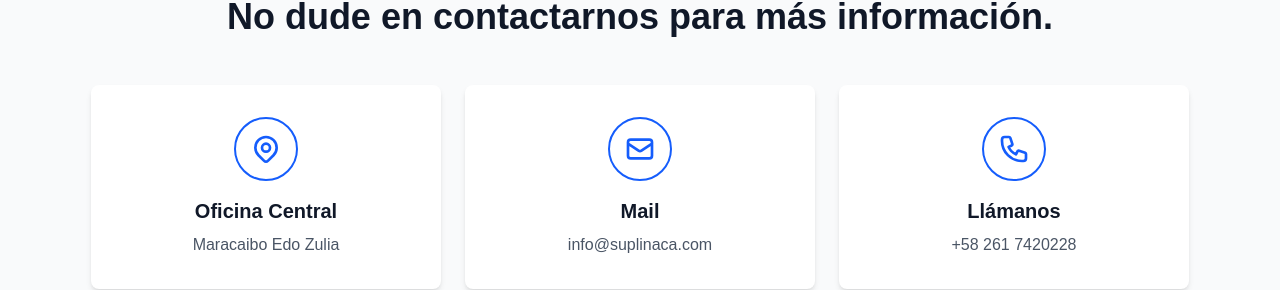
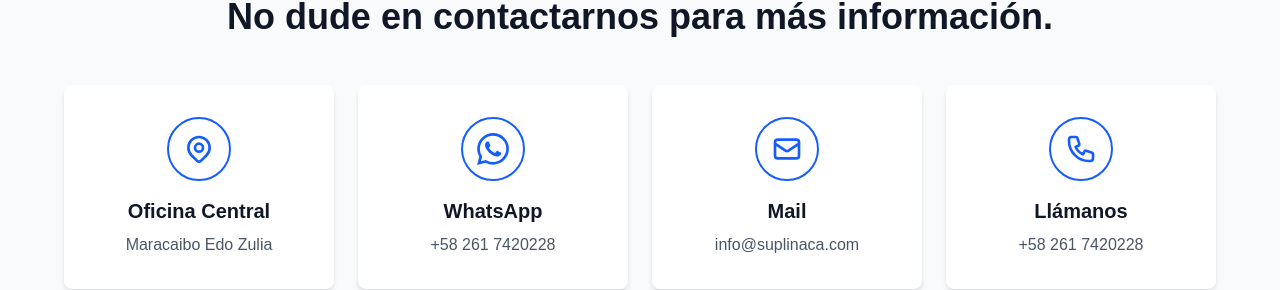
Before and after one commit to Life4Death04/suplinaca-website, a Next.js app: page /contacto in a window 1280 px wide. Shown: the part 515-805 px from the top of the page. Built offline with nearby package versions, Linux system fonts and the light colour scheme.

Commit message:
feat: Refactor ContactInfoCard usage in ContactoPage for improved code reusability and readability

```diff
--- a/app/components/ContactInfoCard.tsx
+++ b/app/components/ContactInfoCard.tsx
@@ -6,7 +6,7 @@
 
 export default function ContactInfoCard({ icon, title, content }: ContactInfoCardProps) {
   return (
-    <div className="flex-1 min-w-[280px] max-w-[350px] bg-white rounded-lg shadow-md p-8 text-center">
+    <div className="flex-1 min-w-[250px] max-w-[300px] bg-white rounded-lg shadow-md p-8 text-center">
       <div className="w-16 h-16 mx-auto mb-4 rounded-full border-2 border-blue-600 flex items-center justify-center">
         {icon}
       </div>
--- a/app/contacto/page.tsx
+++ b/app/contacto/page.tsx
@@ -1,6 +1,7 @@
 import { Metadata } from 'next';
 import Navigation from '../components/Navigation';
 import Footer from '../components/Footer';
+import ContactInfoCard from '../components/ContactInfoCard';
 
 export const metadata: Metadata = {
   title: 'Contacto - Suplimeca | Contáctanos',
@@ -43,42 +44,66 @@
 
           <div className="flex flex-wrap justify-center gap-6">
             {/* Oficina Central Card */}
-            <div className="flex-1 min-w-[280px] max-w-[350px] bg-white rounded-lg shadow-md p-8 text-center">
-              <div className="w-16 h-16 mx-auto mb-4 rounded-full border-2 border-blue-600 flex items-center justify-center">
+            <ContactInfoCard
+              icon={
                 <svg className="w-8 h-8 text-blue-600" fill="none" stroke="currentColor" viewBox="0 0 24 24">
                   <path strokeLinecap="round" strokeLinejoin="round" strokeWidth={2} d="M17.657 16.657L13.414 20.9a1.998 1.998 0 01-2.827 0l-4.244-4.243a8 8 0 1111.314 0z" />
                   <path strokeLinecap="round" strokeLinejoin="round" strokeWidth={2} d="M15 11a3 3 0 11-6 0 3 3 0 016 0z" />
                 </svg>
-              </div>
-              <h3 className="text-xl font-bold mb-2 text-gray-900">Oficina Central</h3>
-              <p className="text-gray-600">Maracaibo Edo Zulia</p>
-            </div>
+              }
+              title="Oficina Central"
+              content={<p>Maracaibo Edo Zulia</p>}
+            />
+
+            {/* WhatsApp Card */}
+            <ContactInfoCard
+              icon={
+                <svg className="w-8 h-8 text-blue-600" fill="currentColor" viewBox="0 0 24 24">
+                  <path d="M17.472 14.382c-.297-.149-1.758-.867-2.03-.967-.273-.099-.471-.148-.67.15-.197.297-.767.966-.94 1.164-.173.199-.347.223-.644.075-.297-.15-1.255-.463-2.39-1.475-.883-.788-1.48-1.761-1.653-2.059-.173-.297-.018-.458.13-.606.134-.133.298-.347.446-.52.149-.174.198-.298.298-.497.099-.198.05-.371-.025-.52-.075-.149-.669-1.612-.916-2.207-.242-.579-.487-.5-.669-.51-.173-.008-.371-.01-.57-.01-.198 0-.52.074-.792.372-.272.297-1.04 1.016-1.04 2.479 0 1.462 1.065 2.875 1.213 3.074.149.198 2.096 3.2 5.077 4.487.709.306 1.262.489 1.694.625.712.227 1.36.195 1.871.118.571-.085 1.758-.719 2.006-1.413.248-.694.248-1.289.173-1.413-.074-.124-.272-.198-.57-.347m-5.421 7.403h-.004a9.87 9.87 0 01-5.031-1.378l-.361-.214-3.741.982.998-3.648-.235-.374a9.86 9.86 0 01-1.51-5.26c.001-5.45 4.436-9.884 9.888-9.884 2.64 0 5.122 1.03 6.988 2.898a9.825 9.825 0 012.893 6.994c-.003 5.45-4.437 9.884-9.885 9.884m8.413-18.297A11.815 11.815 0 0012.05 0C5.495 0 .16 5.335.157 11.892c0 2.096.547 4.142 1.588 5.945L.057 24l6.305-1.654a11.882 11.882 0 005.683 1.448h.005c6.554 0 11.89-5.335 11.893-11.893a11.821 11.821 0 00-3.48-8.413Z"/>
+                </svg>
+              }
+              title="WhatsApp"
+              content={
+                <a
+                  href="https://wa.me/582617420228"
+                  target="_blank"
+                  rel="noopener noreferrer"
+                  className="hover:text-blue-600 transition-colors cursor-pointer"
+                >
+                  +58 261 7420228
+                </a>
+              }
+            />
 
             {/* Mail Card */}
-            <div className="flex-1 min-w-[280px] max-w-[350px] bg-white rounded-lg shadow-md p-8 text-center">
-              <div className="w-16 h-16 mx-auto mb-4 rounded-full border-2 border-blue-600 flex items-center justify-center">
+            <ContactInfoCard
+              icon={
                 <svg className="w-8 h-8 text-blue-600" fill="none" stroke="currentColor" viewBox="0 0 24 24">
                   <path strokeLinecap="round" strokeLinejoin="round" strokeWidth={2} d="M3 8l7.89 5.26a2 2 0 002.22 0L21 8M5 19h14a2 2 0 002-2V7a2 2 0 00-2-2H5a2 2 0 00-2 2v10a2 2 0 002 2z" />
                 </svg>
-              </div>
-              <h3 className="text-xl font-bold mb-2 text-gray-900">Mail</h3>
-              <a href="mailto:info@suplinaca.com" className="text-gray-600 hover:text-blue-600 transition-colors">
-                info@suplinaca.com
-              </a>
-            </div>
+              }
+              title="Mail"
+              content={
+                <a href="mailto:info@suplinaca.com" className="hover:text-blue-600 transition-colors cursor-pointer">
+                  info@suplinaca.com
+                </a>
+              }
+            />
 
             {/* Phone Card */}
-            <div className="flex-1 min-w-[280px] max-w-[350px] bg-white rounded-lg shadow-md p-8 text-center">
-              <div className="w-16 h-16 mx-auto mb-4 rounded-full border-2 border-blue-600 flex items-center justify-center">
+            <ContactInfoCard
+              icon={
                 <svg className="w-8 h-8 text-blue-600" fill="none" stroke="currentColor" viewBox="0 0 24 24">
                   <path strokeLinecap="round" strokeLinejoin="round" strokeWidth={2} d="M3 5a2 2 0 012-2h3.28a1 1 0 01.948.684l1.498 4.493a1 1 0 01-.502 1.21l-2.257 1.13a11.042 11.042 0 005.516 5.516l1.13-2.257a1 1 0 011.21-.502l4.493 1.498a1 1 0 01.684.949V19a2 2 0 01-2 2h-1C9.716 21 3 14.284 3 6V5z" />
                 </svg>
-              </div>
-              <h3 className="text-xl font-bold mb-2 text-gray-900">Llámanos</h3>
-              <a href="tel:+582617420228" className="text-gray-600 hover:text-blue-600 transition-colors">
-                +58 261 7420228
-              </a>
-            </div>
+              }
+              title="Llámanos"
+              content={
+                <a href="tel:+582617420228" className="hover:text-blue-600 transition-colors cursor-pointer">
+                  +58 261 7420228
+                </a>
+              }
+            />
           </div>
         </div>
       </section>
```
